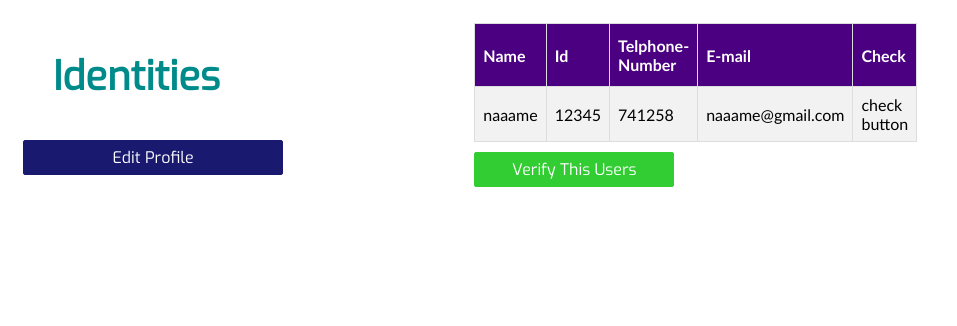
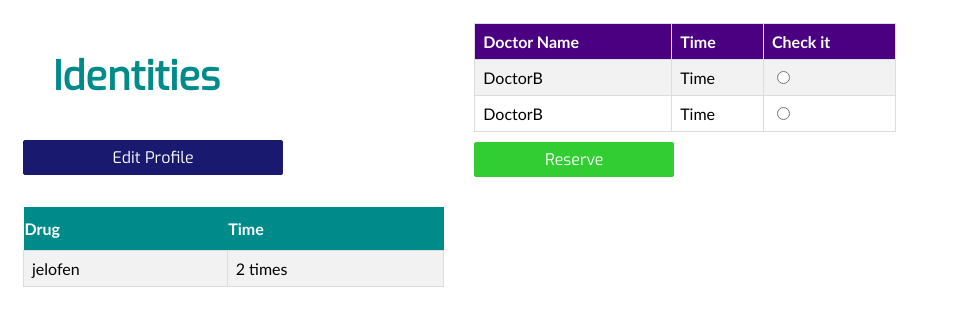
Before and after one commit to ZahraNaghibinasab/HospitalMan, a Django app: page /hospitalsite/patientPanel/ in a window 1280 px wide. Shown: the top 326 px of the page, without its empty margins (0-957 px from the left). Run offline with Django 3.2, Linux system fonts and the light colour scheme.

Commit message:
patient html

```diff
--- a/hospitalsite/static/css/panelManager.css
+++ b/hospitalsite/static/css/panelManager.css
@@ -110,3 +110,27 @@ h2{
   background-color:#4B0082;
   color: white;
 }
+
+#factor {
+
+  font-family: "Trebuchet MS", Arial, Helvetica, sans-serif;
+  border-collapse: collapse;
+  width: 100%;
+}
+
+#factor td, #users th {
+  border: 1px solid #ddd;
+  padding: 8px;
+}
+
+#factor tr:nth-child(even){background-color: #f2f2f2;}
+
+#factor tr:hover {background-color: #ddd;}
+
+#factor th {
+  padding-top: 12px;
+  padding-bottom: 12px;
+  text-align: left;
+  background-color:#008B8B;
+  color: white;
+}
--- a/hospitalsite/templates/hospitalsite/panelPatient.html
+++ b/hospitalsite/templates/hospitalsite/panelPatient.html
@@ -29,22 +29,36 @@
     <div class="column">
         <table id="users">
           <tr>
-            <th>Name</th>
-            <th>Id</th>
-            <th>Telphone-Number</th>
-            <th>E-mail</th>
-            <th>Check</th>
+             <th>Doctor Name</th>
+            <th>Time</th>
+            <th>Check it</th>
           <tr>
-            <td>naaame</td>
-            <td>12345</td>
-            <td>741258</td>
-            <td>naaame@gmail.com</td>
-            <td>check button</td>
+            <td>DoctorB</td>
+            <td>Time</td>
+            <td><input type="radio"/></td>
+
+            <tr>
+            <td>DoctorB</td>
+            <td>Time</td>
+            <form action="action">
+            <td><input type="radio" id="contactChoice" name="contact" value="mail"></td>
+            </form>
           </tr>
         </table>
          <form action="edit" >
-            <input type="submit" value="Verify This Users" id="button2" />
+            <input type="submit" value="Reserve" id="button2" />
         </form>
+    </div>
+    <div class="column">
+          <table id="factor">
+          <tr>
+             <th>Drug</th>
+            <th>Time</th>
+          <tr>
+            <td>jelofen</td>
+            <td>2 times</td>
+          </tr>
+          </table>
     </div>
 </div>
 </body>
```
